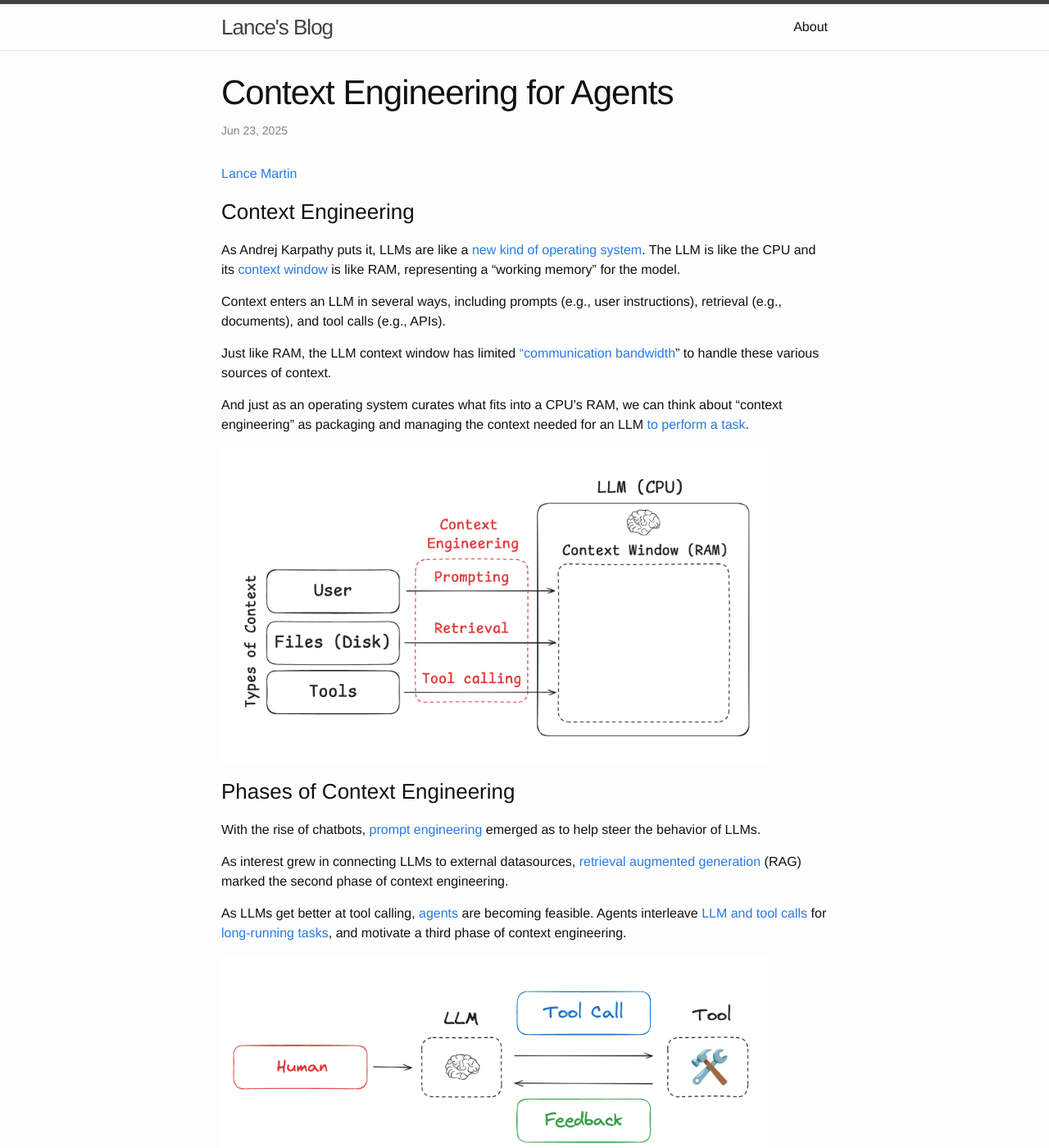
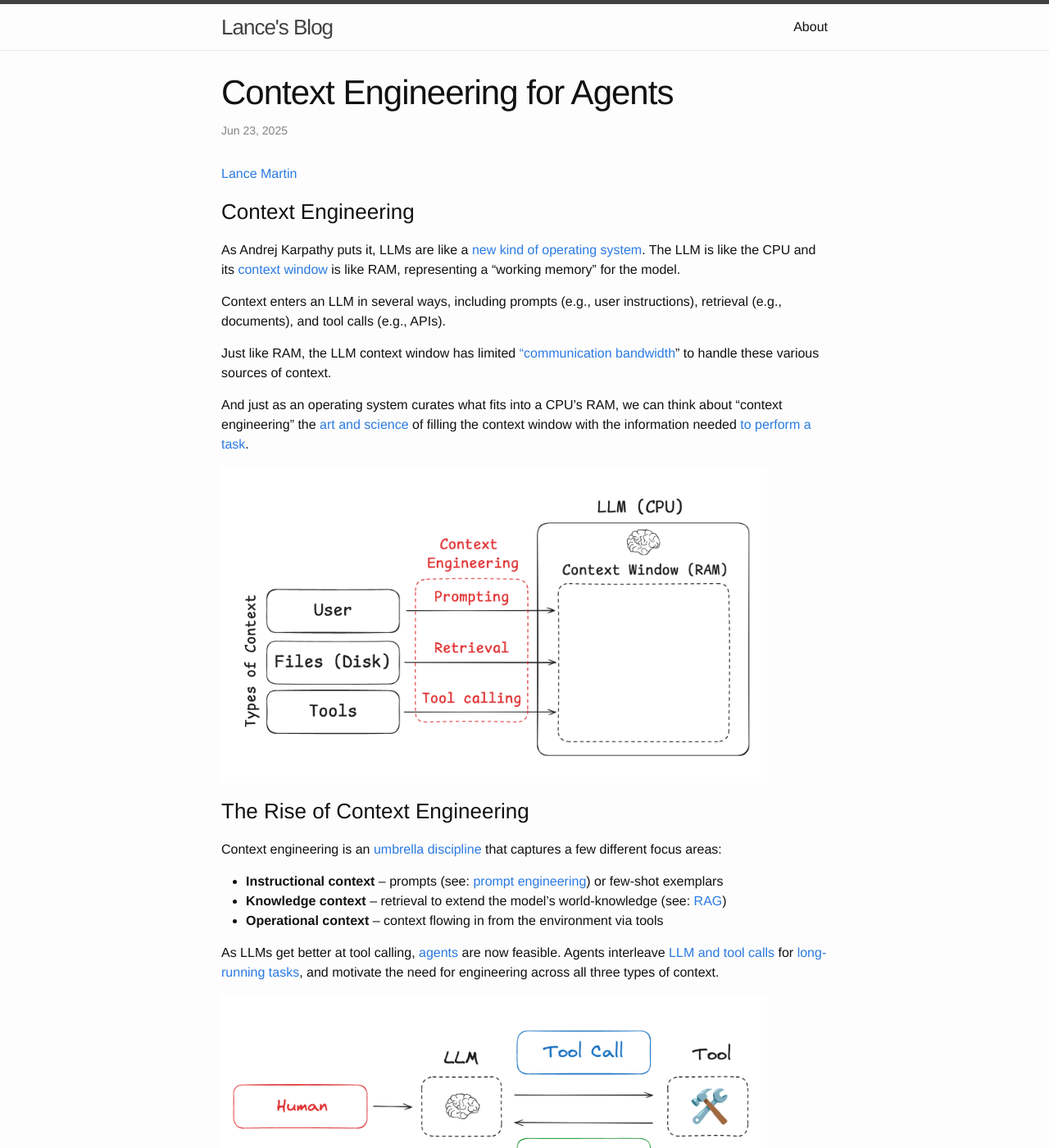
Before and after one commit to rlancemartin/rlancemartin.github.io, a Jekyll site: the page built from _posts/2025-06-22-context_engineering.md, in a window 1280 px wide and 1400 px high. Shown: the whole window at 82% size. Built offline with Jekyll 4.4.1, drawn with Linux system fonts in a browser that asks for light colours; Markdown is read by kramdown in place of the engine named in the settings.

Commit message:
Minor update

```diff
--- a/_posts/2025-06-22-context_engineering.md
+++ b/_posts/2025-06-22-context_engineering.md
@@ -16,7 +16,7 @@ Context enters an LLM in several ways, including prompts (e.g., user instruction
 
 Just like RAM, the LLM context window has limited [“communication bandwidth](https://lilianweng.github.io/posts/2023-06-23-agent/)” to handle these various sources of context.
 
-And just as an operating system curates what fits into a CPU’s RAM, we can think about “context engineering” as packaging and managing the context needed for an LLM [to perform a task](https://x.com/tobi/status/1935533422589399127).
+And just as an operating system curates what fits into a CPU’s RAM, we can think about “context engineering” the [art and science](https://x.com/karpathy/status/1937902205765607626) of filling the context window with the information needed [to perform a task](https://x.com/tobi/status/1935533422589399127).
 
 <figure>
 <img src="/assets/context_types.png" width="90%">
@@ -24,13 +24,15 @@ And just as an operating system curates what fits into a CPU’s RAM, we can thi
 </figcaption>
 </figure>
 
-### Phases of Context Engineering
+### The Rise of Context Engineering
 
-With the rise of chatbots, [prompt engineering](https://www.promptingguide.ai/) emerged as to help steer the behavior of LLMs.
+Context engineering is an [umbrella discipline](https://x.com/dexhorthy/status/1933283008863482067) that captures a few different focus areas:
 
-As interest grew in connecting LLMs to external datasources, [retrieval augmented generation](https://github.com/langchain-ai/rag-from-scratch) (RAG) marked the second phase of context engineering.
+- **Instructional context** – prompts (see: [prompt engineering](https://www.promptingguide.ai/)) or few‑shot exemplars
+- **Knowledge context** – retrieval to extend the model’s world‑knowledge (see: [RAG](https://github.com/langchain-ai/rag-from-scratch))
+- **Operational context** – context flowing in from the environment via tools
 
-As LLMs get better at tool calling, [agents](https://www.anthropic.com/engineering/building-effective-agents) are becoming feasible. Agents interleave [LLM and tool calls](https://www.anthropic.com/engineering/building-effective-agents) for [long-running tasks](https://blog.langchain.com/introducing-ambient-agents/), and motivate a third phase of context engineering.
+As LLMs get better at tool calling, [agents](https://www.anthropic.com/engineering/building-effective-agents) are now feasible. Agents interleave [LLM and tool calls](https://www.anthropic.com/engineering/building-effective-agents) for [long-running tasks](https://blog.langchain.com/introducing-ambient-agents/), and motivate the need for engineering across all three types of context.
 
 <figure>
 <img src="/assets/agent_flow.png" width="90%">
```
